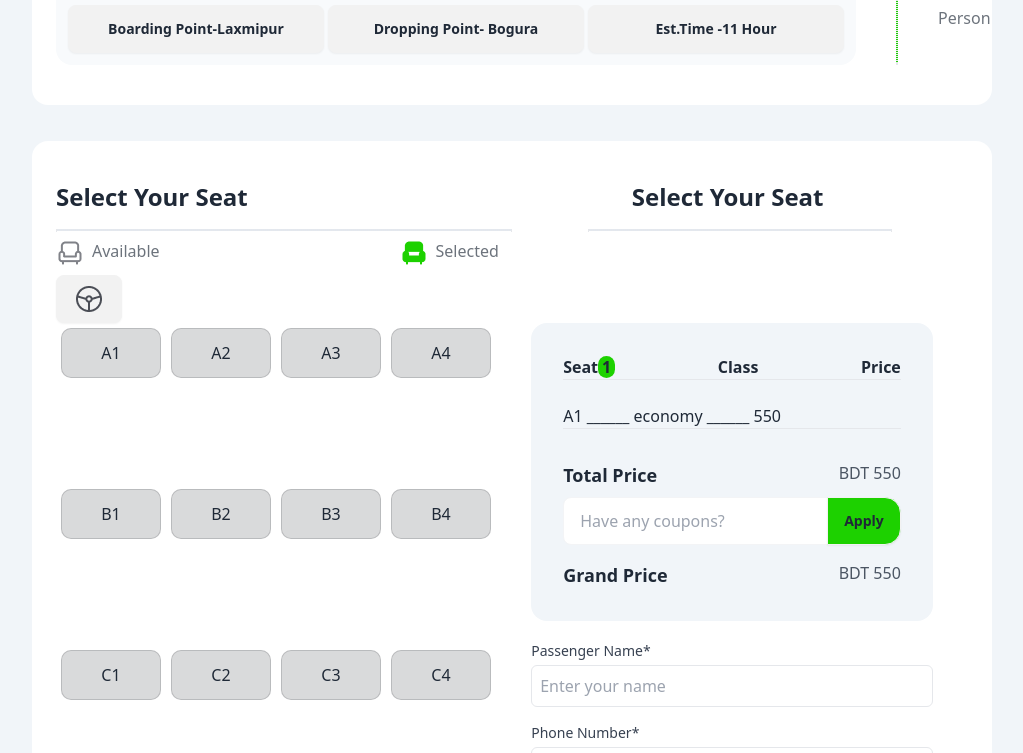
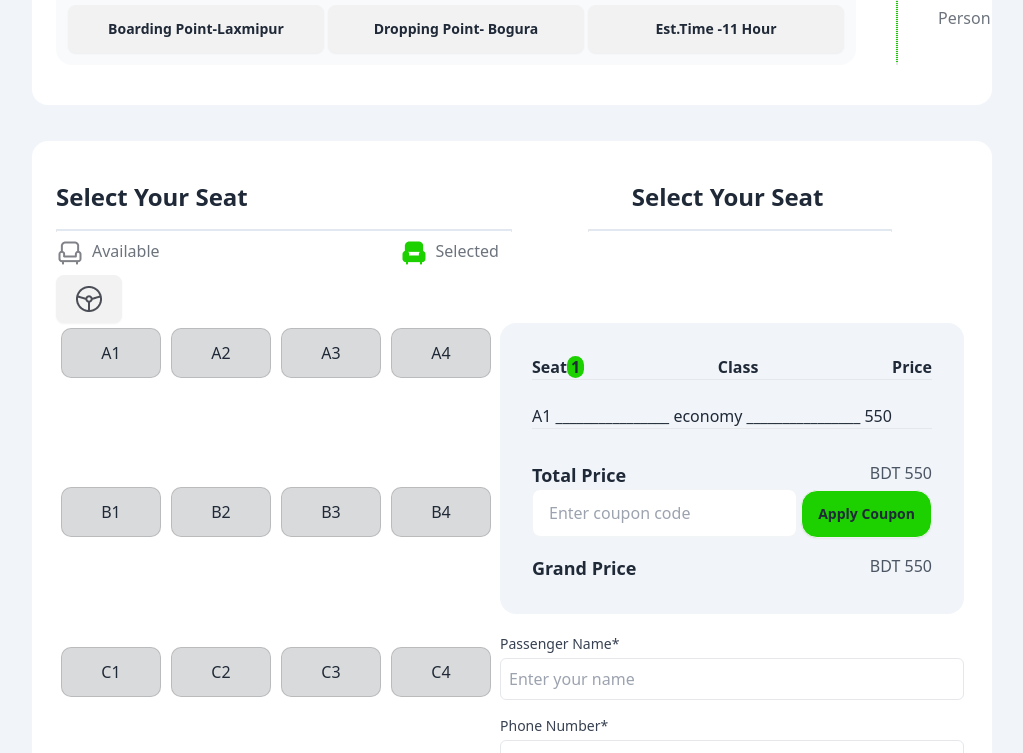
Before and after one commit to Meghla15/p-poribohon, a plain HTML site: page index.html in a window 1280 px wide. Both pictures are taken after a click on the element "A1". Shown: the part 1859-2612 px from the top of the page, without its empty margins (128-1151 px from the left). Drawn offline with nearby package versions, Linux system fonts and the light colour scheme.

Commit message:
last commit

```diff
--- a/index.html
+++ b/index.html
@@ -13,7 +13,7 @@
 
 </head>
 <body class="">
-    <header id=" home-section" class=" lg:px-16 lg:py-7 p-2 ">
+    <header id="" class=" lg:px-16 lg:py-7 p-2 home-section ">
         <!-- navbar start -->
         <div class="navbar bg-base-100">
             <div class="navbar-start">
@@ -61,7 +61,7 @@
           </div>
           <!-- banner end  -->
     </header>
-    <main class=" home-section ">
+    <main class="home-section ">
         <!-- Best offers  -->
         <section class="lg:px-16 lg:py-7 p-2">
             <h1 class="lg:mt-7 lg:text-4xl text-2xl text-center font-bold">Best offer for you</h1>
@@ -119,7 +119,7 @@
                         </div>
                     </div>
                     <div class=" ">
-                        <button class="btn btn-lg text-[#1DD100] border-[1px] border-[#1DD100]"><img src="./images/seat-green.png" alt=""><span id="current-seat">16</span>Seats left</button>
+                        <button class="btn btn-lg text-[#1DD100] border-[1px] border-[#1DD100]"><img src="./images/seat-green.png" alt=""><span>16</span>Seats left</button>
                    </div>
                    </div>
                  <div class="bg-slate-50 mt-4 rounded-2xl p-3">
@@ -182,8 +182,7 @@
                 <button class="btn mt-2"><img src="./images/tabler-icon-steering-wheel.png" alt=""></button>
               </div>
               <div>
-
-                   <!-- ...... -->
+                <div>
                    <div class="bus-ticket">
                     <div id="bus-seats" class="flex lg:flex-row flex-col justify-between">
 
@@ -209,6 +208,10 @@
                             <div   class="seat">D3</div>
                             <div  class="seat">D4</div>
                       </div>
+
+
+
+
                       <div id="selected-seats">
 
 
@@ -232,13 +235,13 @@
                    <p class="text-gray-600">BDT <span  id="total-price">0</span></p>
                    </div>
 
-                   <!-- Coupon Section -->
-                   <div class="join mt-2  ">
-                       <input id="coupon-code"  class="input border-[1px] border-gray-100 join-item" placeholder="Have any coupons?"/>
-                       <div class="coupon-section">
-                        <button onclick="applyCoupon()" id="apply-btn" class="btn join-item rounded-2xl bg-[#1DD100]">Apply</button>
-                       </div>
-                     </div>
+
+                    <div id="coupon-section">
+                      <input type="text" class="input border-[1px] border-gray-100 join-item" id="coupon-code" placeholder="Enter coupon code">
+                      <button onclick="applyCoupon()" class="btn join-item rounded-2xl bg-[#1DD100]">Apply Coupon</button>
+                    </div>
+
+
                      <!-- Grand price  -->
                      <div class="mt-4 flex justify-between">
                         <p class="text-lg font-semibold">Grand Price</p>
@@ -272,13 +275,13 @@
                 </div>
 
 
-                 <!-- ......      -->
+
             </div>
             </div>
         </section>
     </main>
 
-    <footer class=" home-section ">
+    <footer class="home-section">
         <footer class="footer p-10 bg-neutral text-neutral-contentn bg-[#030712] lg:px-36 ">
             <aside>
               <h1 class="text-2xl font-semibold text-white">P-Ticket</h1>
@@ -308,7 +311,7 @@
 
 
     <!-- confirm section  -->
-    <section  id="confirmation" class="">
+    <section  id="confirmation">
 
       <div>
         <div class="hero min-h-screen bg-base-200">
--- a/scripts/index.js
+++ b/scripts/index.js
@@ -3,10 +3,10 @@ function applyCoupon() {
   if (!couponApplied) {
     const couponCodeInput = document.getElementById('coupon-code');
     const couponCode = couponCodeInput.value.trim().toUpperCase();
-     if (couponCode === "NEW15" || couponCode === "Couple 20") {
+    if (couponCode === "NEW15" || couponCode === "COUPLE20") {
       const grandPriceElement = document.getElementById('grand-price');
       let grandPrice = parseInt(grandPriceElement.innerText);
-       grandPrice -= 100;
+      grandPrice /= 0.15;
       grandPriceElement.innerText = grandPrice + ' BDT';
       document.getElementById('coupon-section').style.display = 'none';
       couponApplied = true;
@@ -17,6 +17,8 @@ function applyCoupon() {
     alert('Coupon has already been applied.');
   }
 }
+
+
 
 
 //  For Seat;
@@ -38,7 +40,7 @@ for (const btn of allBtn) {
         const selectedContainer = document.getElementById("selected-seats-container");
         const li = document.createElement('li');
         const p = document.createElement('p');
-        p.innerText = seatName + " ______ " + "economy" + "  ______ " + "550";
+        p.innerText = seatName + " ________________ " + "economy" + "  ________________ " + "550";
 
         li.appendChild(p);
         selectedContainer.appendChild(li);
@@ -69,12 +71,13 @@ function setInnerText(elementId, value) {
   document.getElementById(elementId).innerText = value;
 }
 
+
+
+
 function nextBtn() {
-      const homeSection = document.getElementsByClassName('home -section');
+
       const phoneNumberInput = document.getElementById("phone");
       const phoneNumber = phoneNumberInput.value;
-
-
 
 
       if (phoneNumber.length !== 10 || isNaN(phoneNumber)) {
```
Lines whose indentation alone changed are shown as unchanged.
